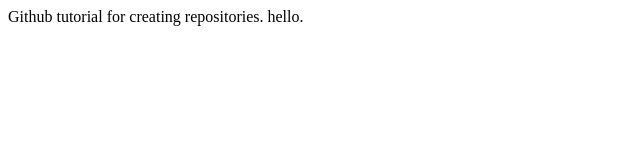
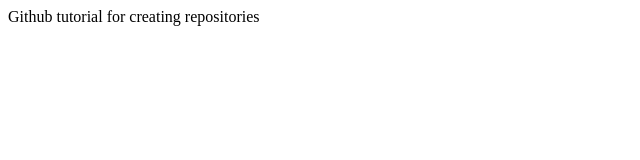
Before and after one commit to vithica/My-Sample-Website, a plain HTML site: page index.html in a window 1280 px wide. Shown: the full height of the page, 0-640 px from the left. Drawn offline with Linux system fonts and the light colour scheme.

Commit message:
Revert "Added 'hello' in body"
This reverts commit 26a8bfa5a5dcce803ae513fbc87d228a5105fac5.

```diff
--- a/index.html
+++ b/index.html
@@ -3,7 +3,6 @@
 <head>
 </head>
 <body>
-  Github tutorial for creating repositories.
-  hello.
+  Github tutorial for creating repositories
 </body>
 </html>
```
